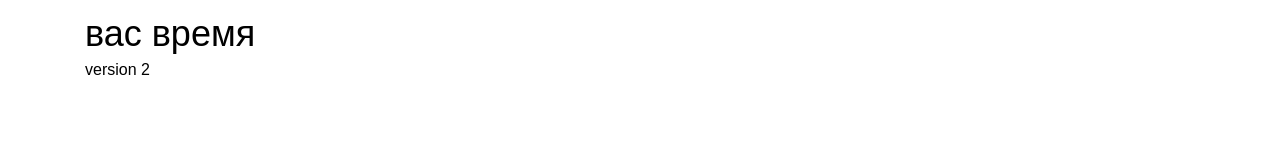
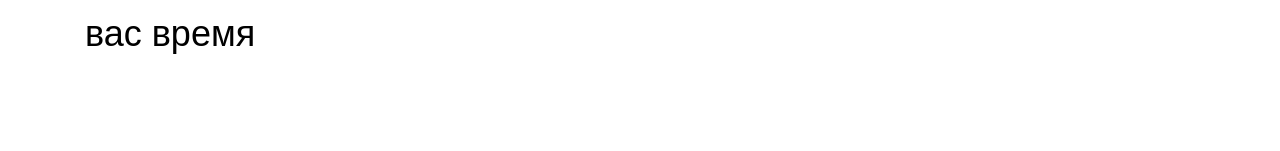
Before and after one commit to VladDemid/angular-speech-therapy-portal, an Angular app: page / in a window 1280 px wide. Shown: the part 307-458 px from the top of the page. Built offline with nearby package versions, Linux system fonts and the light colour scheme; no server answers.

Commit message:
Revert "changes on home page (mabe)"
This reverts commit 124c05869560e4175e3c9a6087ba722ccbc4b045.

```diff
--- a/src/app/home-page/home-page.component.html
+++ b/src/app/home-page/home-page.component.html
@@ -16,7 +16,6 @@
             Инклюзив - дефектологическая
             онлайн-консультация
             в удобное для вас время</h1>
-            <div class="test">version 2</div>
             <p class="promo_descr">Опытные специалисты в сфере коррекционно-развивающего обучения <br>
                и реабилитации ответят на вопросы, связанные с детским развитием <br>
                и преодолением речевых, познавательных, психо-эмоциональных <br>
```
